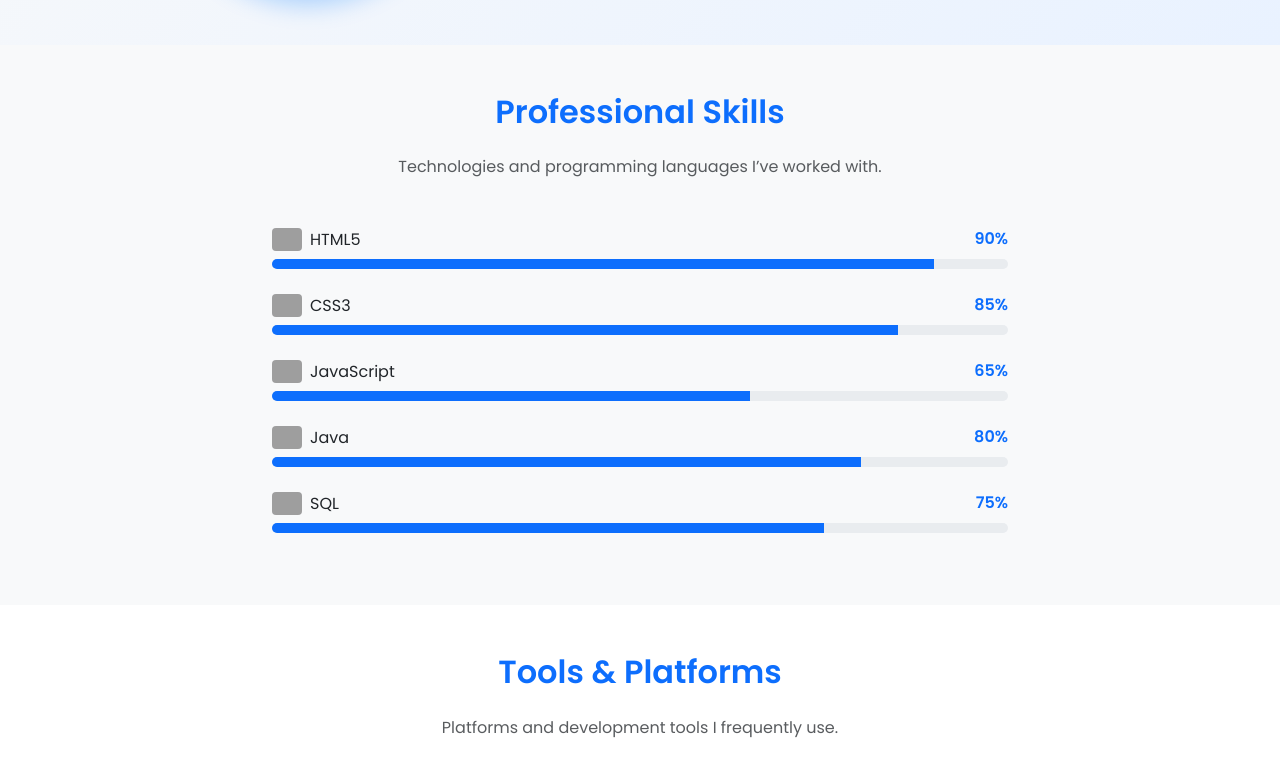
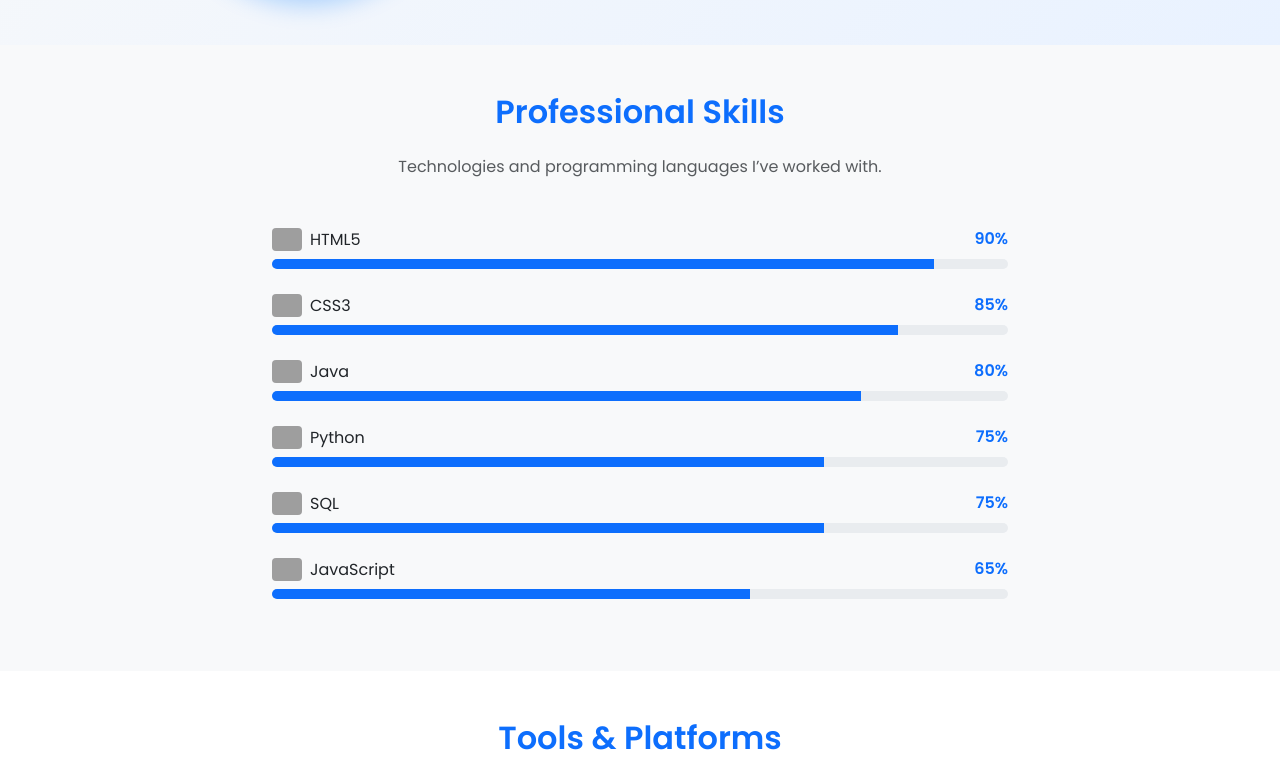
Before and after one commit to mauryaanant/my_portfolio, a plain HTML site: page index.html in a window 1280 px wide. Shown: the part 497-1276 px from the top of the page. Drawn offline with nearby package versions, Linux system fonts and the light colour scheme; grey boxes are pictures that could not be loaded.

Commit message:
Update index.html

```diff
--- a/index.html
+++ b/index.html
@@ -120,6 +120,8 @@
 
         <div class="row justify-content-center">
           <!-- Skill Item -->
+
+          <!-- HTML -->
           <div class="col-md-8 mb-4">
             <div class="d-flex align-items-center justify-content-between">
               <div class="d-flex align-items-center">
@@ -137,7 +139,7 @@
               <div class="progress-bar bg-primary" data-width="90%"></div>
             </div>
           </div>
-
+          <!-- CSS -->
           <div class="col-md-8 mb-4">
             <div class="d-flex align-items-center justify-content-between">
               <div class="d-flex align-items-center">
@@ -156,24 +158,7 @@
             </div>
           </div>
 
-          <div class="col-md-8 mb-4">
-            <div class="d-flex align-items-center justify-content-between">
-              <div class="d-flex align-items-center">
-                <img
-                  src="https://cdn-icons-png.flaticon.com/512/5968/5968292.png"
-                  width="30"
-                  alt="JavaScript"
-                  class="me-2"
-                />
-                <h6 class="mb-0">JavaScript</h6>
-              </div>
-              <span class="counter" data-target="65">0%</span>
-            </div>
-            <div class="progress rounded-pill mt-2">
-              <div class="progress-bar bg-primary" data-width="65%"></div>
-            </div>
-          </div>
-
+          <!-- JAVA -->
           <div class="col-md-8 mb-4">
             <div class="d-flex align-items-center justify-content-between">
               <div class="d-flex align-items-center">
@@ -191,7 +176,25 @@
               <div class="progress-bar bg-primary" data-width="80%"></div>
             </div>
           </div>
-
+          <!-- PYTHON -->
+          <div class="col-md-8 mb-4">
+            <div class="d-flex align-items-center justify-content-between">
+              <div class="d-flex align-items-center">
+                <img
+                  src="https://cdn-icons-png.flaticon.com/512/5968/5968350.png"
+                  width="30"
+                  alt="HTML5"
+                  class="me-2"
+                />
+                <h6 class="mb-0">Python</h6>
+              </div>
+              <span class="counter" data-target="75">0%</span>
+            </div>
+            <div class="progress rounded-pill mt-2">
+              <div class="progress-bar bg-primary" data-width="75%"></div>
+            </div>
+          </div>
+          <!-- SQL -->
           <div class="col-md-8 mb-4">
             <div class="d-flex align-items-center justify-content-between">
               <div class="d-flex align-items-center">
@@ -207,6 +210,24 @@
             </div>
             <div class="progress rounded-pill mt-2">
               <div class="progress-bar bg-primary" data-width="75%"></div>
+            </div>
+          </div>
+          <!-- JAVASCRIPT -->
+          <div class="col-md-8 mb-4">
+            <div class="d-flex align-items-center justify-content-between">
+              <div class="d-flex align-items-center">
+                <img
+                  src="https://cdn-icons-png.flaticon.com/512/5968/5968292.png"
+                  width="30"
+                  alt="JavaScript"
+                  class="me-2"
+                />
+                <h6 class="mb-0">JavaScript</h6>
+              </div>
+              <span class="counter" data-target="65">0%</span>
+            </div>
+            <div class="progress rounded-pill mt-2">
+              <div class="progress-bar bg-primary" data-width="65%"></div>
             </div>
           </div>
         </div>
```
Lines whose indentation alone changed are shown as unchanged.
